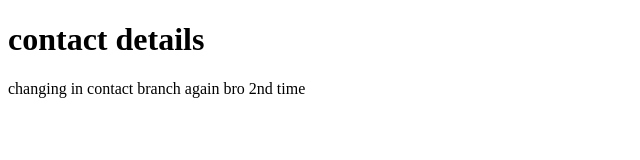
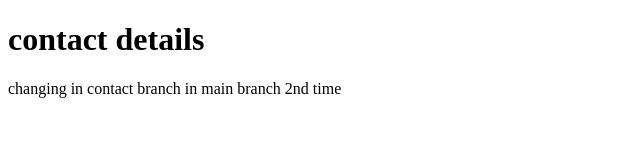
Before and after one commit to amn-rxmgharia/learning-git, a plain HTML site: page contact.html in a window 1280 px wide. Shown: the full height of the page, 0-640 px from the left. Drawn offline with Linux system fonts and the light colour scheme.

Commit message:
changing in main branch

```diff
--- a/contact.html
+++ b/contact.html
@@ -7,6 +7,6 @@
 </head>
 <body>
     <h1>contact details</h1>
-    <p>changing in contact branch again bro 2nd time </p>
+    <p>changing in contact branch in main branch 2nd time </p>
 </body>
 </html>
```
